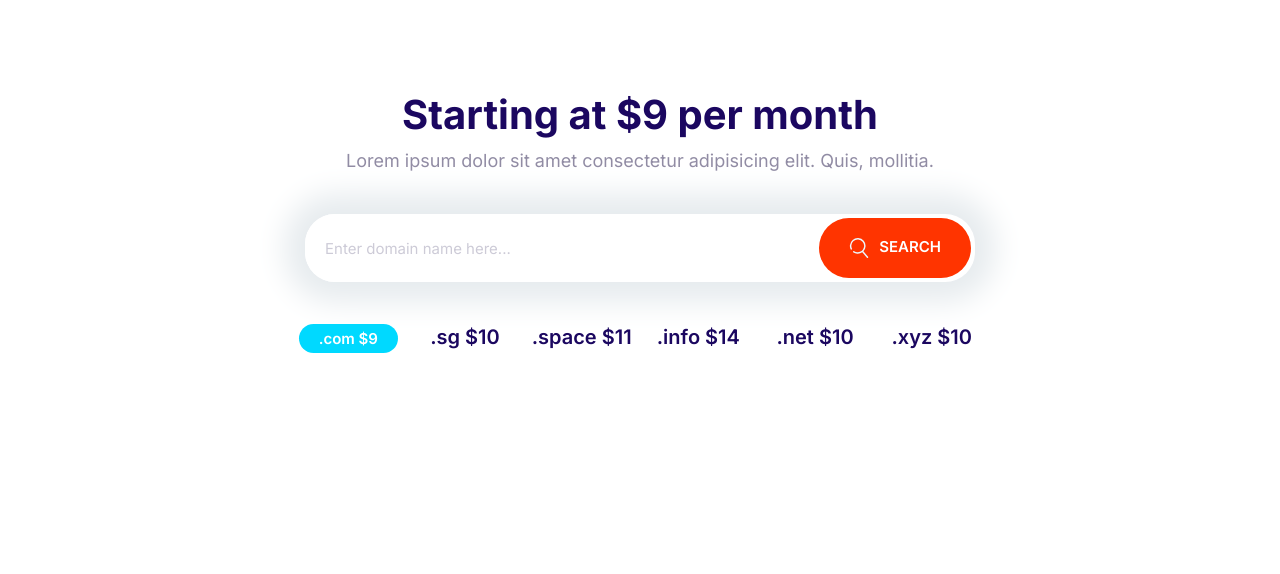
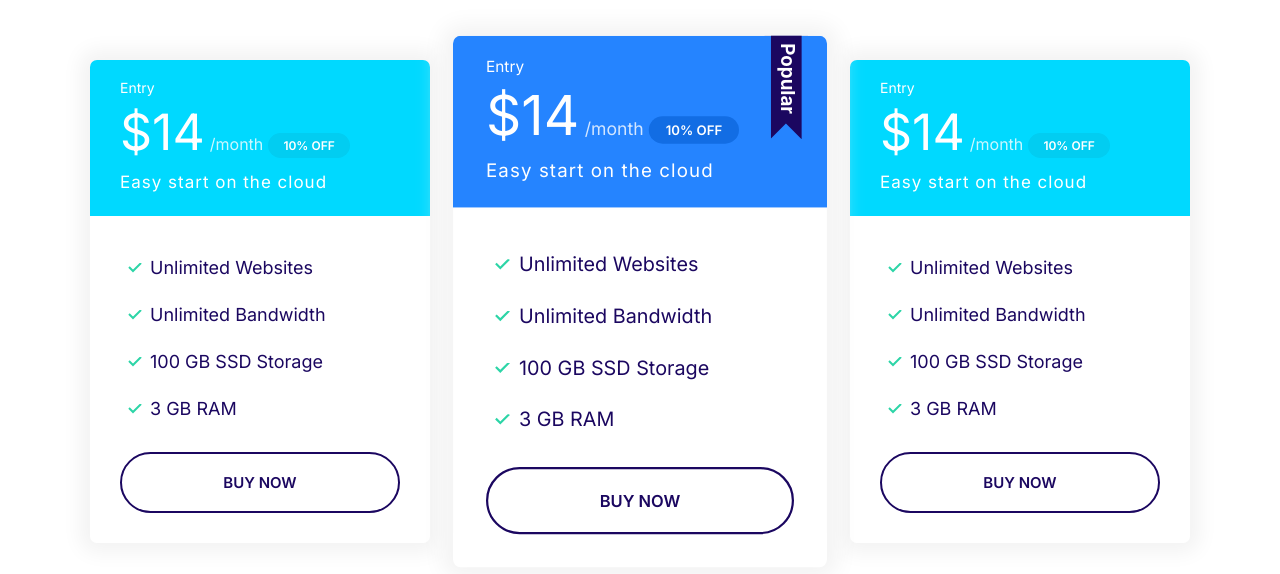
Before and after one commit to pryeshgohil/moshify, a plain HTML site: page index.html in a window 1280 px wide. Drawn offline with Linux system fonts and the light colour scheme.

Commit message:
Build the plans block component.

```diff
--- a/css/styles.css
+++ b/css/styles.css
@@ -324,11 +324,19 @@ a {
     color: #fff;
 }
 
+.card--primary .badge--primary {
+    background: #126de4;
+}
+
 .card--secondary .badge--secondary {
     background: #02cdf1;
 }
 
 /* Plans */
+
+.plan {
+    transition: transform .2s ease-out;
+}
 
 .plan__name {
     color: #fff;
@@ -358,6 +366,10 @@ a {
     margin-bottom: 2rem;
 }
 
+.plan--popular {
+    transform: scale(1.1);
+}
+
 .plan--popular .card__header {
     position: relative;
 }
@@ -370,6 +382,16 @@ a {
     top: -6px;
     right: 5%;
 }
+
+.plan:hover {
+    transform: scale(1.05);
+}
+
+
+.plan--popular:hover {
+    transform: scale(1.15);
+}
+
 
 @media screen and (min-width: 1024px) {
     .plan__name {
@@ -732,3 +754,14 @@ a {
         grid-template-columns: repeat(auto-fit, minmax(10rem, 1fr));
     }
 }
+
+/* Plans Block  */
+
+.block-plans .grid {
+    gap: 8rem 4rem;
+}
+
+.block-plans .card {
+    max-width: 500px;
+    margin: 0 auto;
+}
--- a/index.html
+++ b/index.html
@@ -14,34 +14,69 @@
     <link rel="stylesheet" href="css/styles.css" />
   </head>
   <body>
-    <section class="block container block-domain">
-      <header class="block__header">
-        <h2>Starting at $9 per month</h2>
-        <p>
-          Lorem ipsum dolor sit amet consectetur adipisicing elit. Quis,
-          mollitia.
-        </p>
-      </header>
-      <div class="input-group">
-        <input
-          type="text"
-          class="input"
-          placeholder="Enter domain name here..."
-        />
-        <button class="btn btn--accent">
-          <svg class="icon icon--white">
-            <use xlink:href="images/sprite.svg#search"></use></svg
-          >Search
-        </button>
+    <section class="block container block-plans">
+      <div class="grid grid--1x3">
+        <div class="plan">
+          <div class="card card--secondary">
+            <header class="card__header">
+              <h3 class="plan__name">Entry</h3>
+              <span class="plan__price">$14</span>
+              <span class="plan__billing-cycle">/month</span>
+              <span class="badge badge--secondary badge--small">10% OFF</span>
+              <span class="plan__description">Easy start on the cloud</span>
+            </header>
+            <div class="card__body">
+              <ul class="list list--tick">
+                <li class="list__item">Unlimited Websites</li>
+                <li class="list__item">Unlimited Bandwidth</li>
+                <li class="list__item">100 GB SSD Storage</li>
+                <li class="list__item">3 GB RAM</li>
+              </ul>
+              <button class="btn btn--outline btn--block">Buy Now</button>
+            </div>
+          </div>
+        </div>
+        <div class="plan plan--popular">
+          <div class="card card--primary">
+            <header class="card__header">
+              <h3 class="plan__name">Entry</h3>
+              <span class="plan__price">$14</span>
+              <span class="plan__billing-cycle">/month</span>
+              <span class="badge badge--primary badge--small">10% OFF</span>
+              <span class="plan__description">Easy start on the cloud</span>
+            </header>
+            <div class="card__body">
+              <ul class="list list--tick">
+                <li class="list__item">Unlimited Websites</li>
+                <li class="list__item">Unlimited Bandwidth</li>
+                <li class="list__item">100 GB SSD Storage</li>
+                <li class="list__item">3 GB RAM</li>
+              </ul>
+              <button class="btn btn--outline btn--block">Buy Now</button>
+            </div>
+          </div>
+        </div>
+        <div class="plan">
+          <div class="card card--secondary">
+            <header class="card__header">
+              <h3 class="plan__name">Entry</h3>
+              <span class="plan__price">$14</span>
+              <span class="plan__billing-cycle">/month</span>
+              <span class="badge badge--secondary badge--small">10% OFF</span>
+              <span class="plan__description">Easy start on the cloud</span>
+            </header>
+            <div class="card__body">
+              <ul class="list list--tick">
+                <li class="list__item">Unlimited Websites</li>
+                <li class="list__item">Unlimited Bandwidth</li>
+                <li class="list__item">100 GB SSD Storage</li>
+                <li class="list__item">3 GB RAM</li>
+              </ul>
+              <button class="btn btn--outline btn--block">Buy Now</button>
+            </div>
+          </div>
+        </div>
       </div>
-      <ul class="list block-domain__prices">
-        <li><span class="badge badge--secondary">.com $9</span></li>
-        <li>.sg $10</li>
-        <li>.space $11</li>
-        <li>.info $14</li>
-        <li>.net $10</li>
-        <li>.xyz $10</li>
-      </ul>
     </section>
     <script src="js/main.js"></script>
   </body>
```
Also changed, not shown: components/plans-block.html (added, +64 -0 lines).
